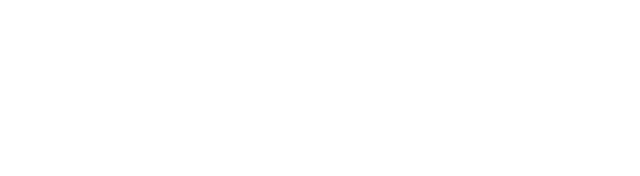
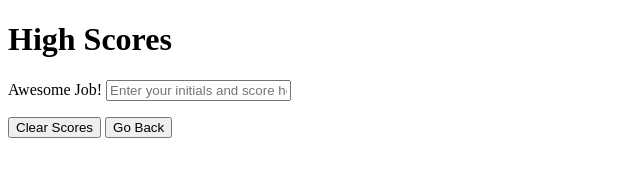
Before and after one commit to brad1200/homework-4, a plain HTML site: page scores.html in a window 1280 px wide. Shown: the whole page, without its empty margins (0-640 px from the left). Drawn offline with Linux system fonts and the light colour scheme.

Commit message:
7-6 update

```diff
--- a/scores.html
+++ b/scores.html
@@ -11,6 +11,23 @@
 </head>
 
 <body>
+    <h1>High Scores</h1>
+    <div class="">
+        <form id="" method="">
+            <label for="">Awesome Job!</label>
+            <input type="text" placeholder="Enter your initials and score here" name="" id="">
+        </form>
+    </div>
+
+    <ul id=""></ul>
+
+    <p>
+        <button id="">Clear Scores</button>
+        <a href="./index.html"><button id="">Go Back</button></a>
+    </p>
+
+
+
     <script src="./assets/js/scores.js"></script>
 </body>
 
```
